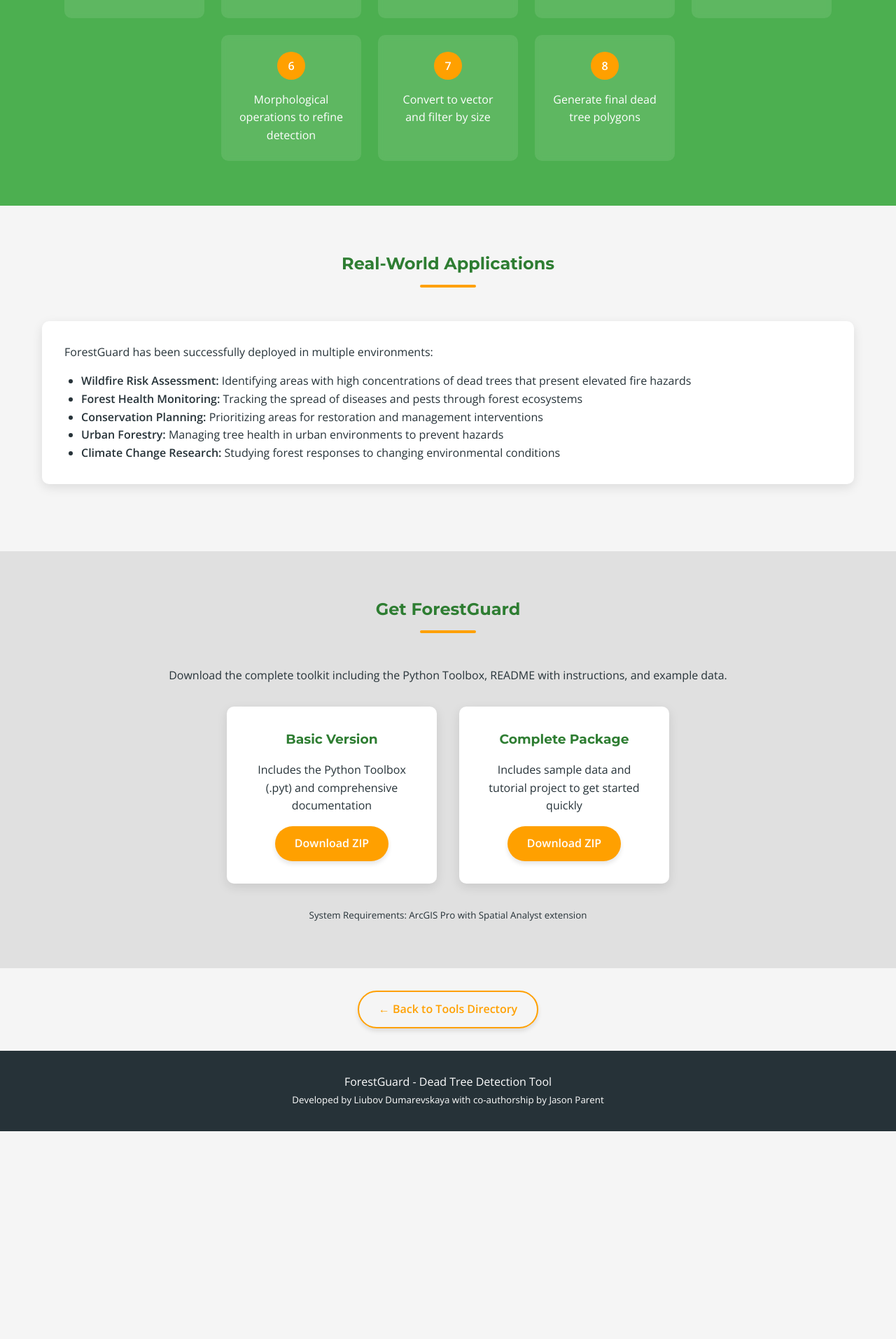
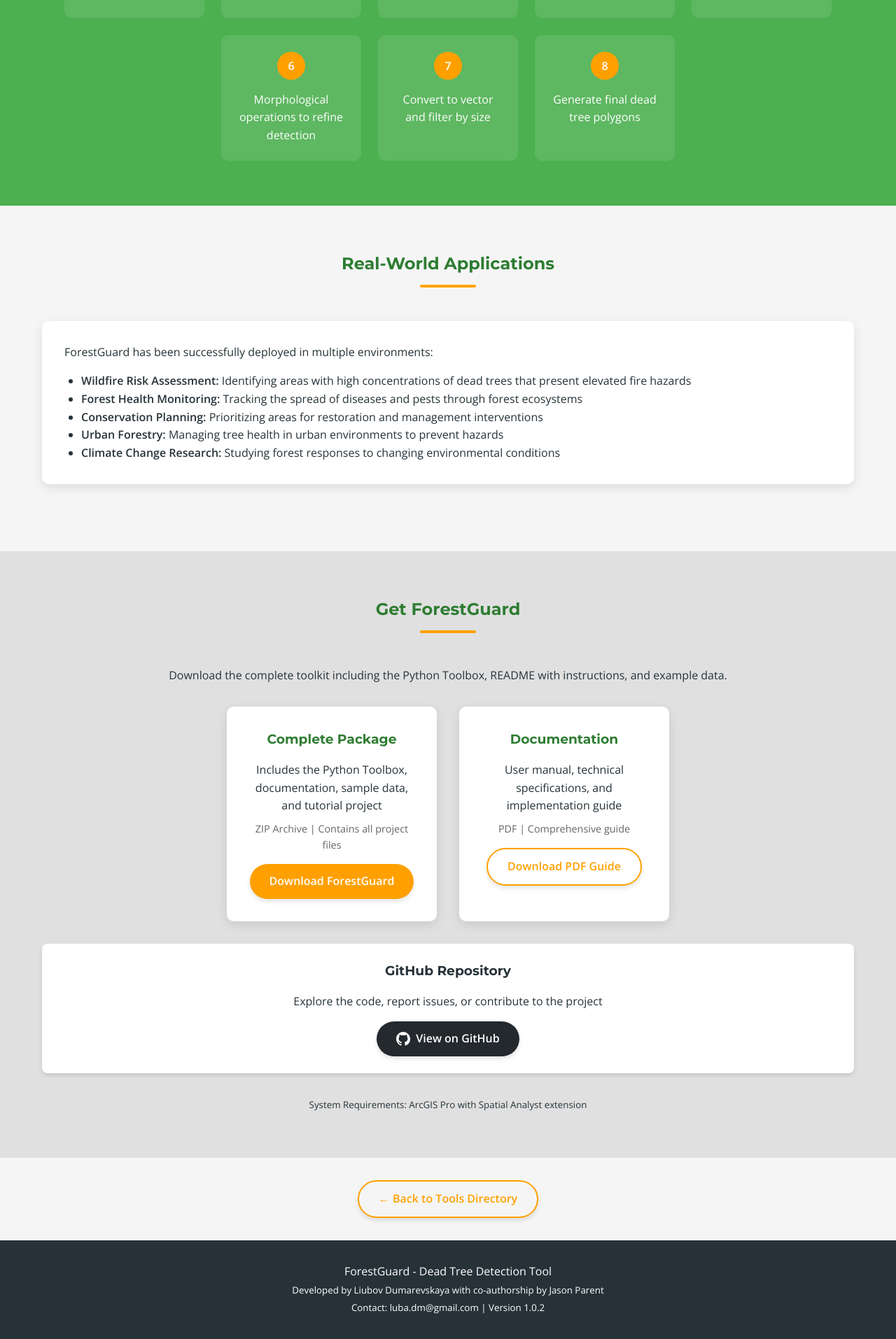
Before and after one commit to LiubovD/liubovd.github.io, a Jekyll site: the page forest_guard_tool.html, which Jekyll copies as it is, in a window 1280 px wide. Shown: the part 1816-3730 px from the top of the page at 70% size. Built offline with Jekyll 4.4.1, drawn with Linux system fonts in a browser that asks for light colours; before the commit the page ends 3433 px from its top, so only the background shows below that.

Commit message:
Update forest_guard_tool.html

```diff
--- a/forest_guard_tool.html
+++ b/forest_guard_tool.html
@@ -135,6 +135,23 @@
             box-shadow: 0 6px 8px rgba(0, 0, 0, 0.15);
         }
 
+        .btn-github {
+            background-color: #24292e;
+            display: inline-flex;
+            align-items: center;
+            justify-content: center;
+        }
+
+        .btn-github:hover {
+            background-color: #2c3036;
+        }
+
+        .btn-github svg {
+            width: 20px;
+            height: 20px;
+            margin-right: 8px;
+        }
+
         section {
             padding: 4rem 0;
         }
@@ -236,11 +253,26 @@
             padding: 2rem;
             width: 300px;
             box-shadow: 0 5px 15px rgba(0, 0, 0, 0.1);
+            position: relative;
         }
 
         .download-card h3 {
             color: var(--primary);
             margin-bottom: 1rem;
+        }
+
+        .file-info {
+            font-size: 0.9rem;
+            color: #666;
+            margin-top: 0.5rem;
+        }
+
+        .github-box {
+            margin-top: 2rem;
+            background: white;
+            padding: 1.5rem;
+            border-radius: 8px;
+            box-shadow: 0 4px 6px rgba(0, 0, 0, 0.1);
         }
 
         .back-to-tools {
@@ -392,16 +424,30 @@
 
             <div class="download-options">
                 <div class="download-card">
-                    <h3>Basic Version</h3>
-                    <p>Includes the Python Toolbox (.pyt) and comprehensive documentation</p>
-                    <a href="#" class="btn" style="margin-top: 1rem;">Download ZIP</a>
+                    <h3>Complete Package</h3>
+                    <p>Includes the Python Toolbox, documentation, sample data, and tutorial project</p>
+                    <p class="file-info">ZIP Archive | Contains all project files</p>
+                    <!-- Updated GitHub download link -->
+                    <a href="https://github.com/LiubovD/liubovd.github.io/raw/main/ForestGuard.zip" class="btn" style="margin-top: 1rem;">Download ForestGuard</a>
                 </div>
 
                 <div class="download-card">
-                    <h3>Complete Package</h3>
-                    <p>Includes sample data and tutorial project to get started quickly</p>
-                    <a href="#" class="btn" style="margin-top: 1rem;">Download ZIP</a>
+                    <h3>Documentation</h3>
+                    <p>User manual, technical specifications, and implementation guide</p>
+                    <p class="file-info">PDF | Comprehensive guide</p>
+                    <a href="#" class="btn btn-outline" style="margin-top: 1rem;">Download PDF Guide</a>
                 </div>
+            </div>
+
+            <div class="github-box">
+                <h3>GitHub Repository</h3>
+                <p>Explore the code, report issues, or contribute to the project</p>
+                <a href="https://github.com/LiubovD/liubovd.github.io" class="btn btn-github" style="margin-top: 1rem;">
+                    <svg viewBox="0 0 16 16" fill="white">
+                        <path d="M8 0C3.58 0 0 3.58 0 8c0 3.54 2.29 6.53 5.47 7.59.4.07.55-.17.55-.38 0-.19-.01-.82-.01-1.49-2.01.37-2.53-.49-2.69-.94-.09-.23-.48-.94-.82-1.13-.28-.15-.68-.52-.01-.53.63-.01 1.08.58 1.23.82.72 1.21 1.87.87 2.33.66.07-.52.28-.87.51-1.07-1.78-.2-3.64-.89-3.64-3.95 0-.87.31-1.59.82-2.15-.08-.2-.36-1.02.08-2.12 0 0 .67-.21 2.2.82.64-.18 1.32-.27 2-.27.68 0 1.36.09 2 .27 1.53-1.04 2.2-.82 2.2-.82.44 1.1.16 1.92.08 2.12.51.56.82 1.27.82 2.15 0 3.07-1.87 3.75-3.65 3.95.29.25.54.73.54 1.48 0 1.07-.01 1.93-.01 2.2 0 .21.15.46.55.38A8.013 8.013 0 0016 8c0-4.42-3.58-8-8-8z"/>
+                    </svg>
+                    View on GitHub
+                </a>
             </div>
 
             <p style="margin-top: 2rem;"><small>System Requirements: ArcGIS Pro with Spatial Analyst extension</small></p>
@@ -418,23 +464,13 @@
         <div class="container">
             <p>ForestGuard - Dead Tree Detection Tool</p>
             <p><small>Developed by Liubov Dumarevskaya with co-authorship by Jason Parent</small></p>
+            <p><small>Contact: luba.dm@gmail.com | Version 1.0.2</small></p>
         </div>
     </footer>
 
     <script>
         // Simple JavaScript for download functionality
         document.addEventListener('DOMContentLoaded', function() {
-            const downloadButtons = document.querySelectorAll('.btn');
-
-            downloadButtons.forEach(button => {
-                if (button.getAttribute('href') !== '../tools.md') {
-                    button.addEventListener('click', function(e) {
-                        e.preventDefault();
-                        alert('Thank you for your interest in ForestGuard! In a real implementation, this would download the ZIP file.');
-                    });
-                }
-            });
-
             // Add smooth scrolling for anchor links
             document.querySelectorAll('a[href^="#"]').forEach(anchor => {
                 anchor.addEventListener('click', function (e) {
```
Also changed, not shown: other parts of forest_guard_tool.html (+9 -0 lines).
